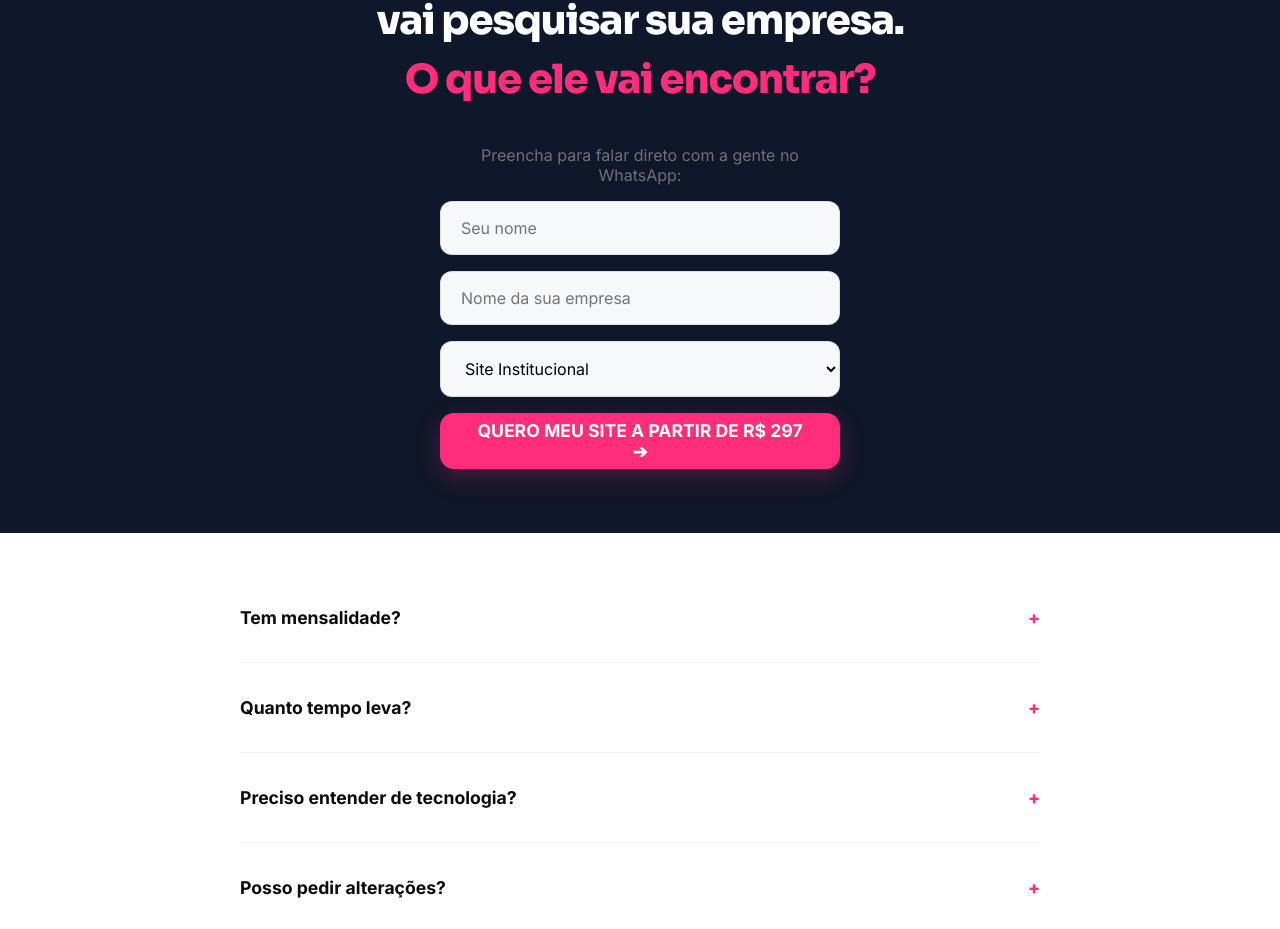
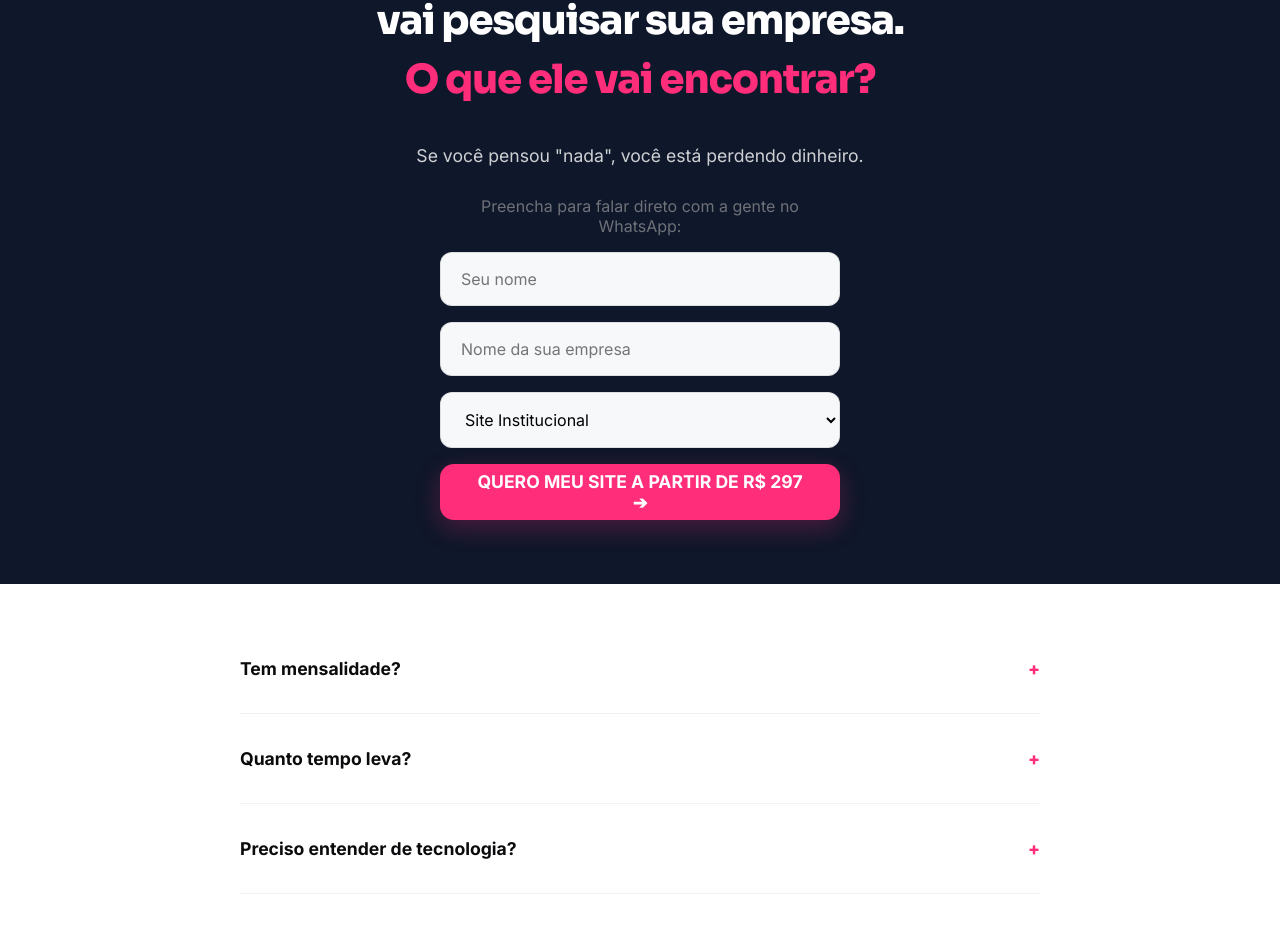
Before and after one commit to t0non/siteexpressbrasil, a Next.js app: page / in a window 1280 px wide. Shown: the part 4662-5591 px from the top of the page. Built offline with nearby package versions, Linux system fonts and the light colour scheme.

Commit message:
Adiciona frase de persuasao na chamada final

```diff
--- a/src/app/page.tsx
+++ b/src/app/page.tsx
@@ -343,6 +343,9 @@ export default function Home() {
             Seu próximo cliente provavelmente<br/>vai pesquisar sua empresa.
           </h2>
           <h3 className={styles.finalSubtitle}>O que ele vai encontrar?</h3>
+          <p style={{ textAlign: 'center', color: 'rgba(255,255,255,0.8)', fontSize: '1.1rem', marginBottom: '20px', fontWeight: 400 }}>
+            Se você pensou &quot;nada&quot;, você está perdendo dinheiro.
+          </p>
           <div style={{ marginTop: '30px', maxWidth: '400px', margin: '30px auto 0 auto' }}>
             <p style={{ fontSize: '1rem', color: 'var(--color-gray)', marginBottom: '16px' }}>
               Preencha para falar direto com a gente no WhatsApp:
```
